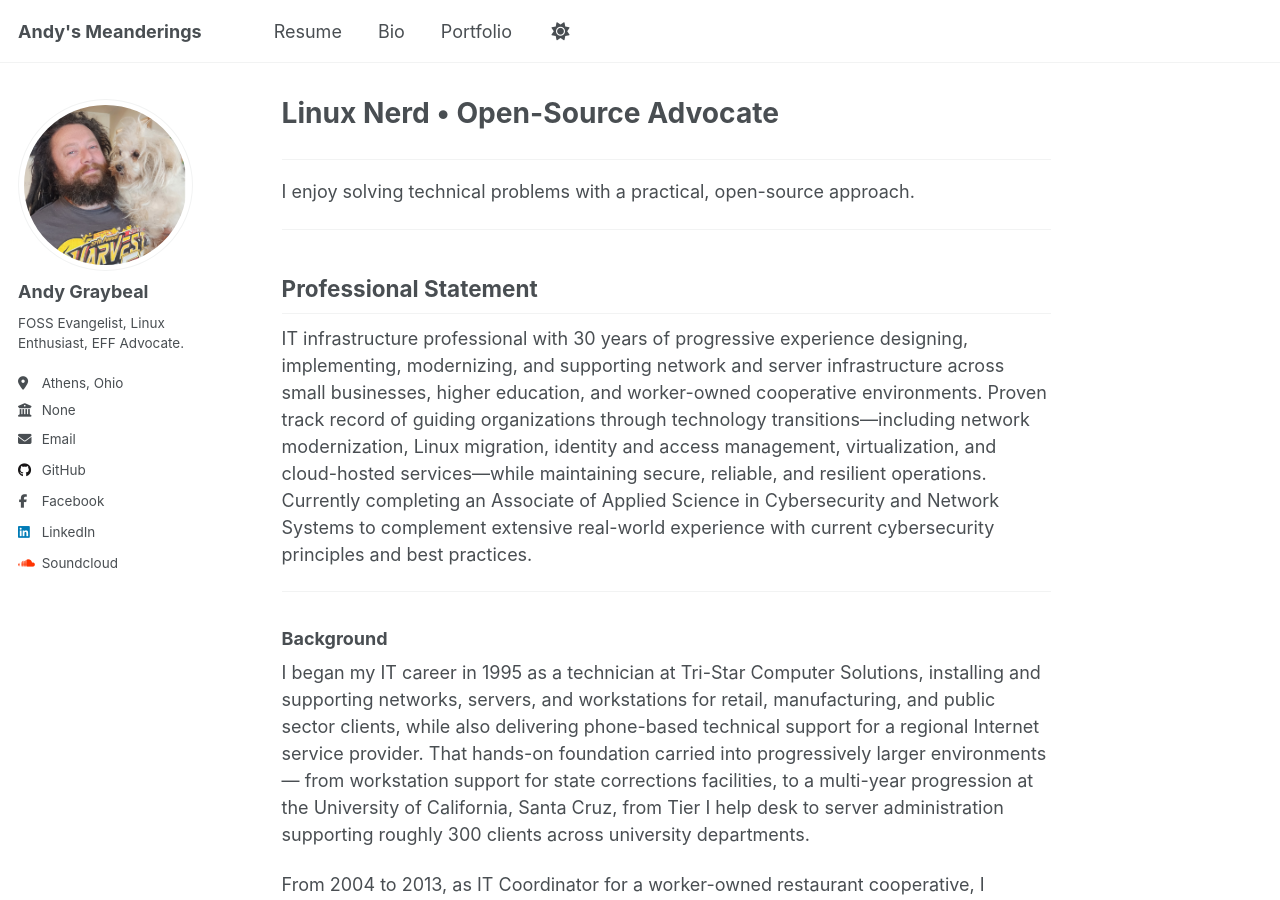
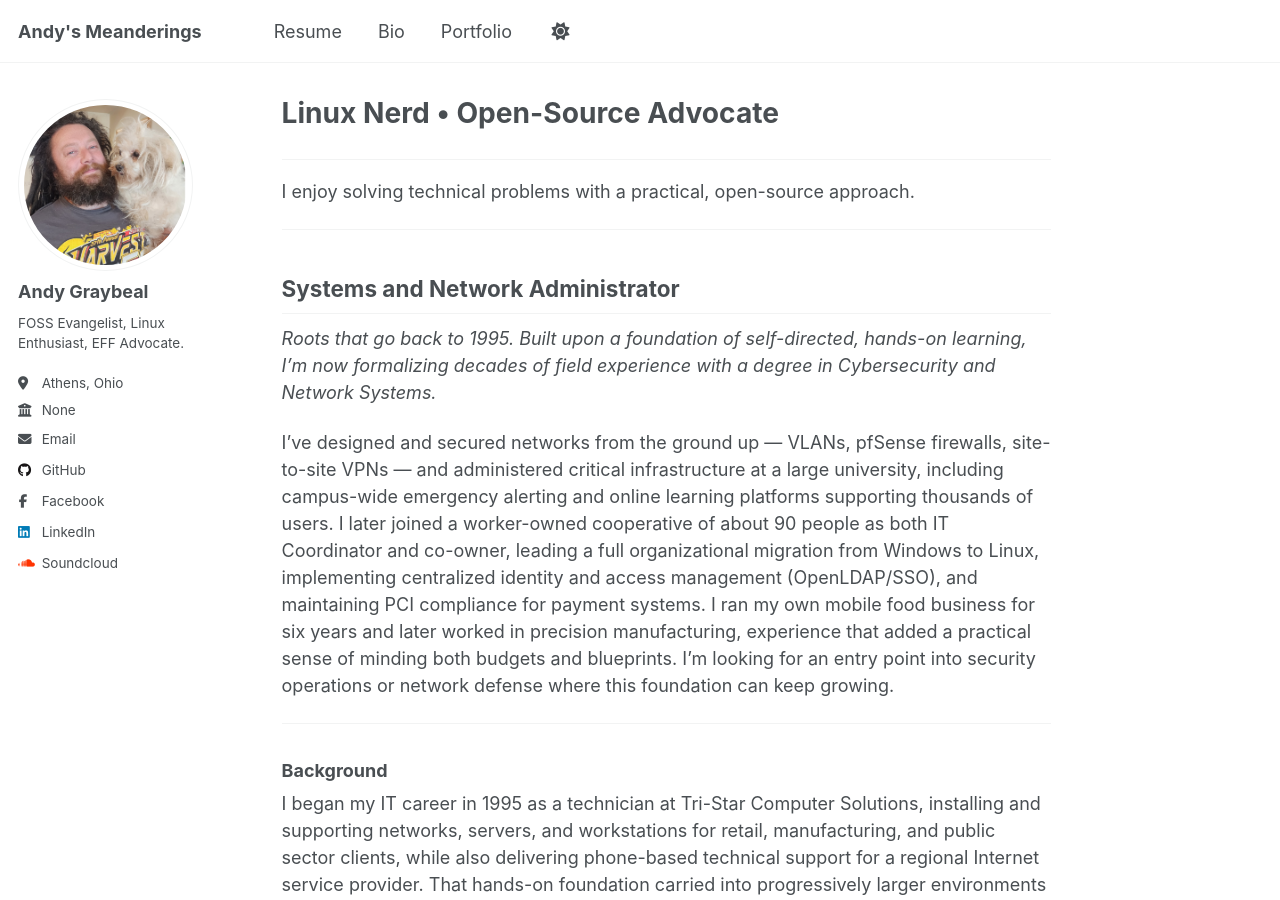
Before and after one commit to andy-graybeal/andy-graybeal.github.io, a Jekyll site: the page built from _pages/about.md, in a window 1280 px wide and 900 px high. Built offline with Jekyll 4.4.1, drawn with Linux system fonts in a browser that asks for light colours; a script that is not in the unit is left out.

Commit message:
Update about.md

```diff
--- a/_pages/about.md
+++ b/_pages/about.md
@@ -60,8 +60,11 @@ redirect_from:
 I enjoy solving technical problems with a practical, open-source approach.
 
 ---
-## Professional Statement
-IT infrastructure professional with 30 years of progressive experience designing, implementing, modernizing, and supporting network and server infrastructure across small businesses, higher education, and worker-owned cooperative environments. Proven track record of guiding organizations through technology transitions—including network modernization, Linux migration, identity and access management, virtualization, and cloud-hosted services—while maintaining secure, reliable, and resilient operations. Currently completing an Associate of Applied Science in Cybersecurity and Network Systems to complement extensive real-world experience with current cybersecurity principles and best practices.
+## Systems and Network Administrator
+
+*Roots that go back to 1995. Built upon a foundation of self-directed, hands-on learning, I'm now formalizing decades of field experience with a degree in Cybersecurity and Network Systems.*
+
+I've designed and secured networks from the ground up — VLANs, pfSense firewalls, site-to-site VPNs — and administered critical infrastructure at a large university, including campus-wide emergency alerting and online learning platforms supporting thousands of users. I later joined a worker-owned cooperative of about 90 people as both IT Coordinator and co-owner, leading a full organizational migration from Windows to Linux, implementing centralized identity and access management (OpenLDAP/SSO), and maintaining PCI compliance for payment systems. I ran my own mobile food business for six years and later worked in precision manufacturing, experience that added a practical sense of minding both budgets and blueprints. I'm looking for an entry point into security operations or network defense where this foundation can keep growing.
 
 ---
 ### Background
```
